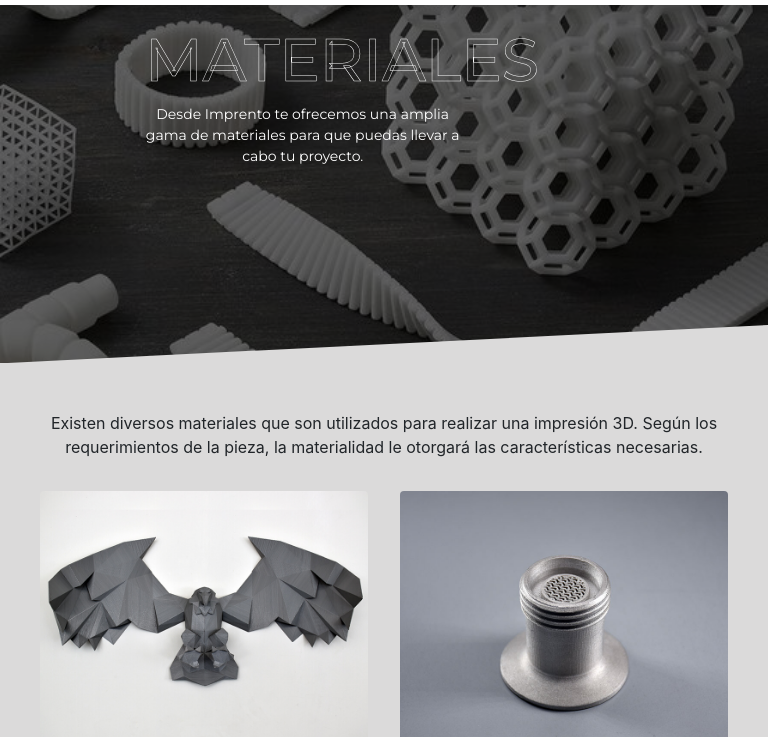
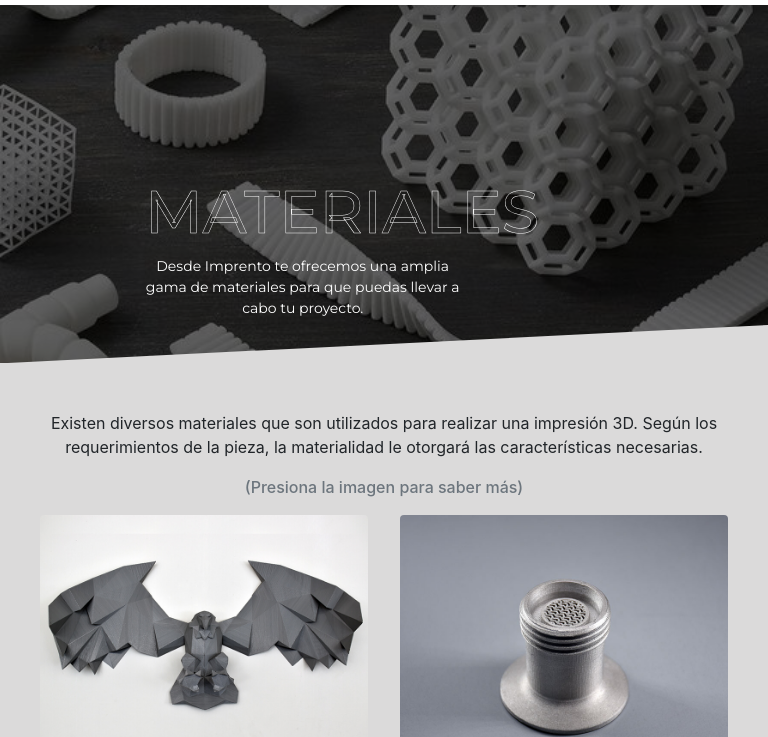
Before and after one commit to gonzalotamanini/Proyecto-Final, a website: page materiales.html in a window 768 px wide. Shown: the part 71-808 px from the top of the page. Drawn offline with nearby package versions, Linux system fonts and the light colour scheme.

Commit message:
cambio en altura de textos en portadas

```diff
--- a/materiales.html
+++ b/materiales.html
@@ -75,6 +75,9 @@
             <p class="pie-portada">
                 Existen diversos materiales que son utilizados para realizar una impresión 3D. Según los requerimientos de la pieza, la materialidad le otorgará las características necesarias.
             </p>
+
+            <h6 class="text-muted" id="subtitulo-usos">(Presiona la imagen para saber más)</h6>
+
             <!--Inicio materiales-->
             <div class="row">
 
--- a/scss/estilos.scss
+++ b/scss/estilos.scss
@@ -1025,7 +1025,7 @@ ul {
 
     #texto-alineado {
         text-align: center;
-        padding-bottom: 20vh;
+        padding-bottom: 1vh;
     }
 
     .oscuridad-carousel {
```
Also changed, not shown: css/estilos.css. Lines whose indentation alone changed are shown as unchanged.
